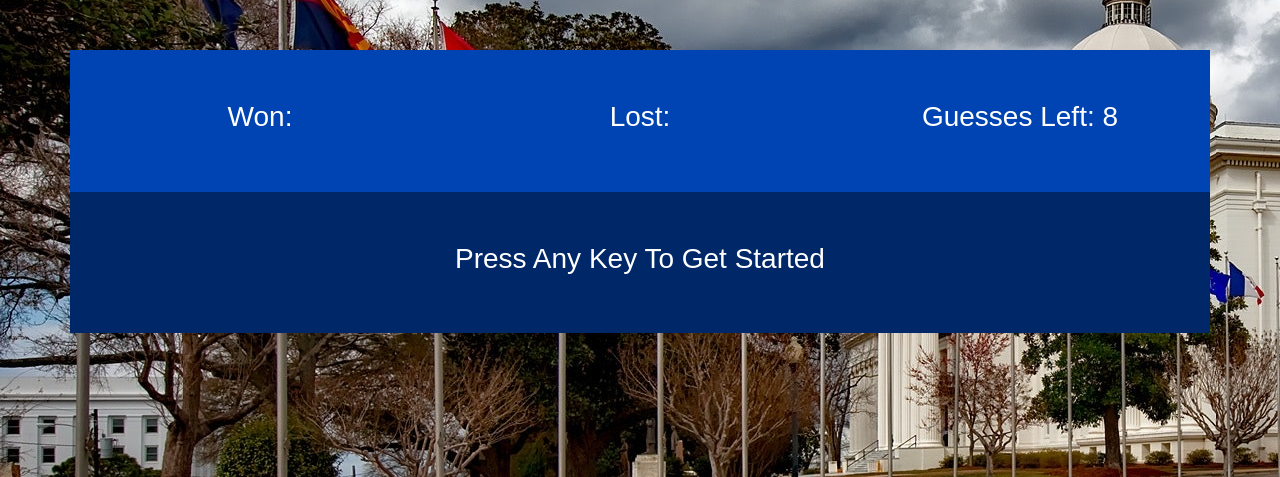
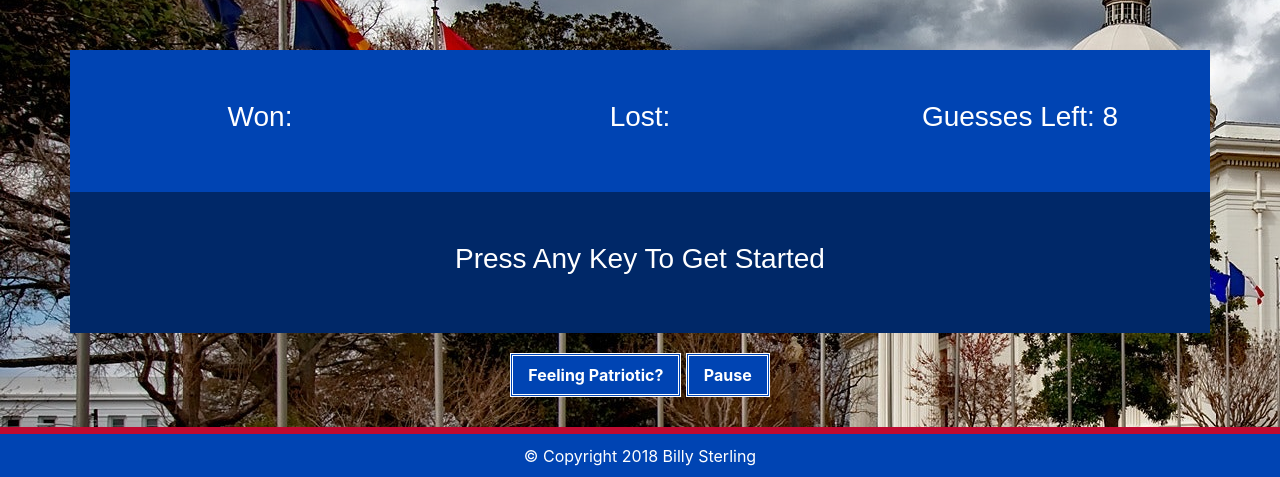
Before and after one commit to BillySterling/Word-Guess-Game, a plain HTML site: page index.html in a window 1280 px wide. Shown: the part 323-800 px from the top of the page. Drawn offline with nearby package versions, Linux system fonts and the light colour scheme.

Commit message:
Added sound, added copyright in footer

```diff
--- a/assets/css/style.css
+++ b/assets/css/style.css
@@ -11,6 +11,20 @@ h1{
 	margin-top:20px;
 	margin-bottom:15px;
 }
+
+.button {
+    background-color: #0044b3;
+    border: double;
+    color: white;
+    padding: 7px 15px;
+    text-align: center;
+    text-decoration: none;
+    display: inline-block;
+    font-size: 16px;
+    font-weight: bold;
+    cursor:pointer;
+  }
+
 .start{
     color: #ffffff;
     margin-top:140px;
@@ -28,6 +42,11 @@ h1{
     font-weight: bolder;
     white-space: pre;
 }
+
+#sound {
+	margin-top: 20px;
+}
+
 .stats{
 	background-color: #0044b3;
 	padding:50px;
@@ -40,6 +59,29 @@ h1{
 	color: #ffffff;
     font-family: 'Arial', 'Helvetica Neue', Helvetica, sans-serif;
 }
+
+footer {
+    position: fixed;
+    left: 0;
+    bottom: 0;
+    height: 50px;
+    width: 100%;
+    background: #0044b3;
+    border-top: 7px solid #BF0A30;
+    color: white;
+    text-align: center;
+    }
+
+  footer > .container {
+    padding-right: 15px;
+    padding-left: 15px;
+    }
+
+#footerText {
+    font-size: 16px;
+    margin: 10px;
+    color: #ffffff;
+    }
 
 /* mobile device responsive*/
 @media screen and (max-width: 640px) {
--- a/assets/javascript/game.js
+++ b/assets/javascript/game.js
@@ -17,7 +17,7 @@ $(document).ready(function() {
     var gameRunning = false;
 
     document.onkeyup = function(event) {
-
+        debugger;
         if(!gameRunning){
             startGame();
             document.getElementById("letters").innerHTML = "Letters Selected: " + lettersGuessed;
@@ -85,6 +85,7 @@ $(document).ready(function() {
             //console.log("word = " + word);
             //console.log("answerArray = " + answerArray);
             document.getElementById("random-state").innerHTML = word;
+
         }
 
         // Function evaluating the positions of the selected letter in the string of states
@@ -124,4 +125,5 @@ $(document).ready(function() {
             answerArray = [];
             document.getElementById("letters").innerHTML = "Letters Selected: " + lettersGuessed;
         }
+
     })
--- a/index.html
+++ b/index.html
@@ -47,6 +47,20 @@
 
         </div>
 
+        <audio id="player" src="assets/sounds/america_the_beautiful_64kb.ogg"></audio>
+        <div class="row">
+            <div class="text-center col-md-12" id="sound">
+                <button class="button" onclick="document.getElementById('player').play()">Feeling Patriotic?</button>
+                <button class="button" onclick="document.getElementById('player').pause()">Pause</button>
+            </div>
+        </div>
+
+        <footer class="footer">
+            <div class="container">
+                <div id="footerText">&copy; Copyright 2018 Billy Sterling</div>
+            </div>
+        </footer>
+
     <script src="https://code.jquery.com/jquery-3.3.1.slim.min.js" integrity="sha384-q8i/X+965DzO0rT7abK41JStQIAqVgRVzpbzo5smXKp4YfRvH+8abtTE1Pi6jizo" crossorigin="anonymous"></script>
     <script src="https://cdnjs.cloudflare.com/ajax/libs/popper.js/1.14.3/umd/popper.min.js" integrity="sha384-ZMP7rVo3mIykV+2+9J3UJ46jBk0WLaUAdn689aCwoqbBJiSnjAK/l8WvCWPIPm49" crossorigin="anonymous"></script>
     <script src="https://stackpath.bootstrapcdn.com/bootstrap/4.1.3/js/bootstrap.min.js" integrity="sha384-ChfqqxuZUCnJSK3+MXmPNIyE6ZbWh2IMqE241rYiqJxyMiZ6OW/JmZQ5stwEULTy" crossorigin="anonymous"></script>
```
Also changed, not shown: 2 other files.
